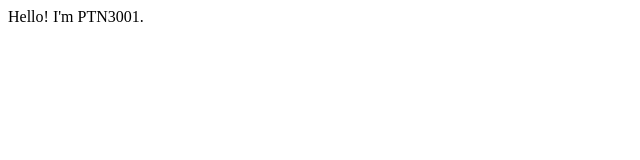
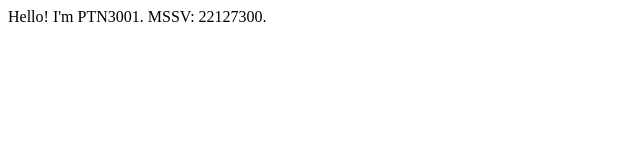
Before and after one commit to pTn-3001/test-devops, a plain HTML site: page index.html in a window 1280 px wide. Shown: the whole page, without its empty margins (0-640 px from the left). Drawn offline with Linux system fonts and the light colour scheme.

Commit message:
Second change

```diff
--- a/index.html
+++ b/index.html
@@ -7,5 +7,6 @@
 </head>
 <body>
     <span>Hello! I'm PTN3001.</span>
+    <span>MSSV: 22127300.</span>
 </body>
 </html>
```
